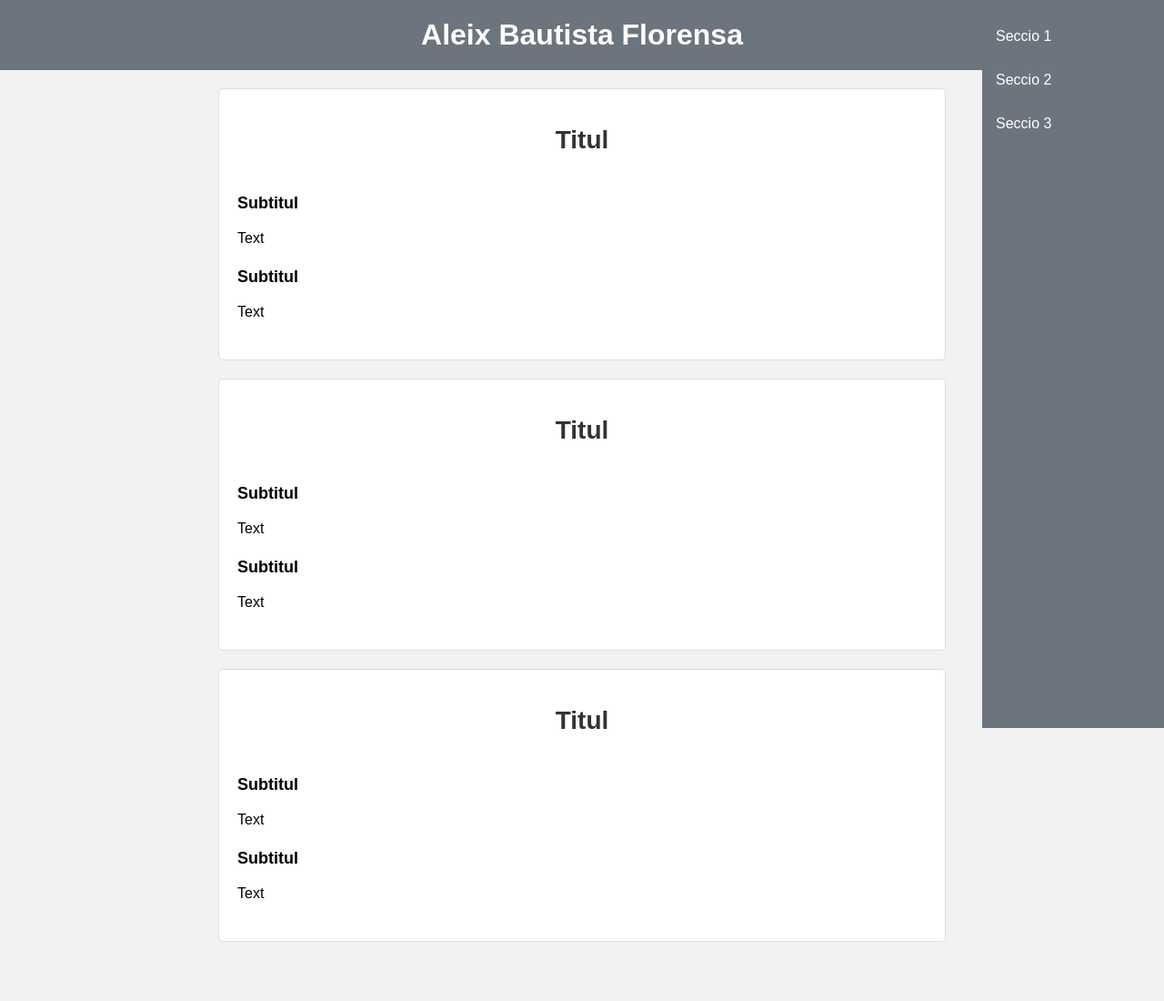
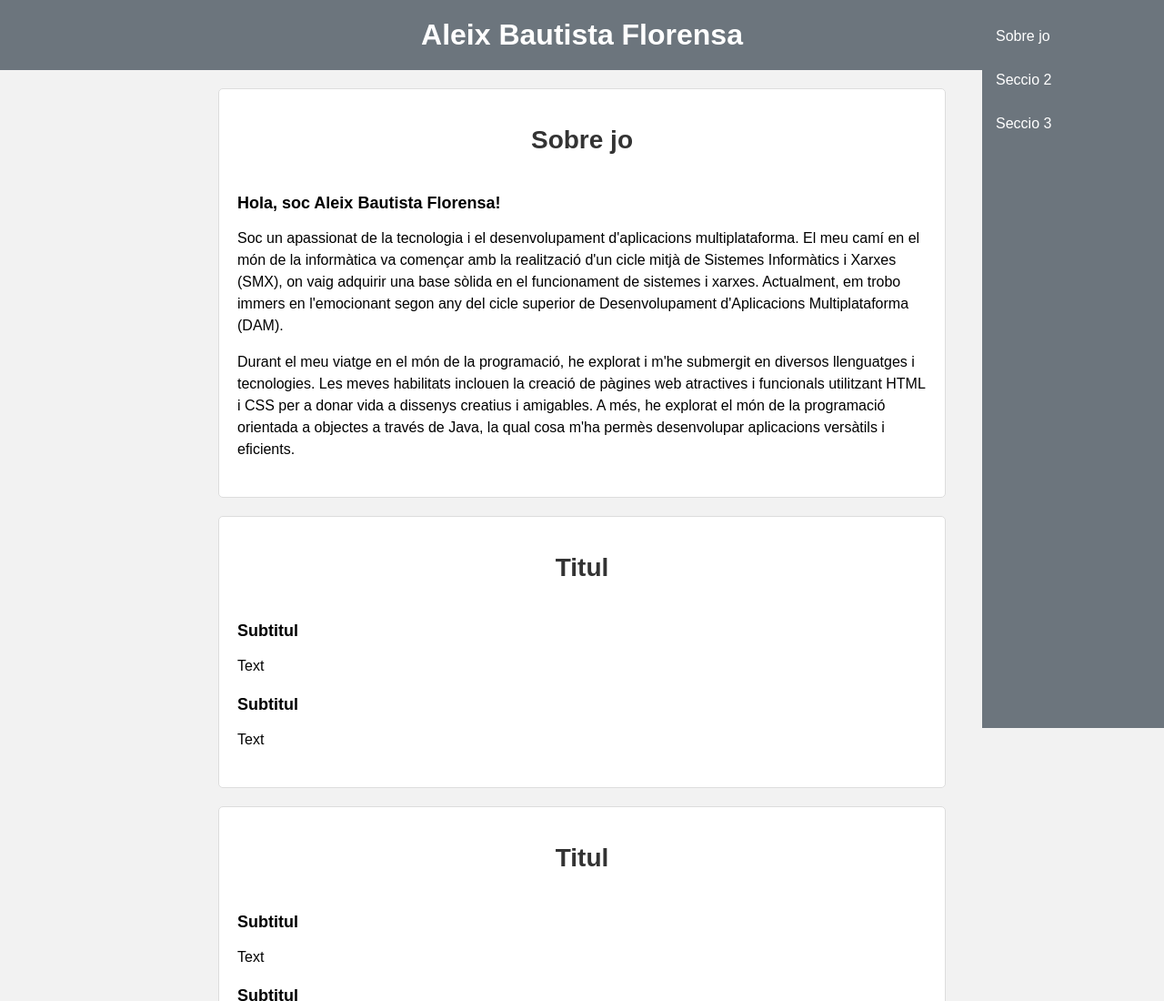
Before and after one commit to aleixbafl/aleixbafl.github.io, a plain HTML site: page index.html in a window 1280 px wide. Shown: the top 1100 px of the page at 91% size. Before the commit the page ends 1075 px from the top, so only its background shows below. Drawn offline with Linux system fonts and the light colour scheme.

Commit message:
Update index.html

```diff
--- a/index.html
+++ b/index.html
@@ -12,21 +12,22 @@
         </header>
         <nav>
             <ul>
-                <li><a href="#1">Seccio 1</a></li>
+                <li><a href="#sobre">Sobre jo</a></li>
                 <li><a href="#2">Seccio 2</a></li>
                 <li><a href="#3">Seccio 3</a></li>
             </ul>
         </nav>
         <main>
-            <section id="1">
-                <h2 class="title">Titul</h2>
+            <section id="sobre">
+                <h2 class="title">Sobre jo</h2>
                 <article>
-                    <h3>Subtitul</h3>
-                    <p>Text</p>
-                </article>
-                <article>
-                    <h3>Subtitul</h3>
-                    <p>Text</p>
+                    <h3>Hola, soc Aleix Bautista Florensa!</h3>
+                    <p>
+                        Soc un apassionat de la tecnologia i el desenvolupament d'aplicacions multiplataforma. El meu camí en el món de la informàtica va començar amb la realització d'un cicle mitjà de Sistemes Informàtics i Xarxes (SMX), on vaig adquirir una base sòlida en el funcionament de sistemes i xarxes. Actualment, em trobo immers en l'emocionant segon any del cicle superior de Desenvolupament d'Aplicacions Multiplataforma (DAM).
+                    </p>
+                    <p>
+                        Durant el meu viatge en el món de la programació, he explorat i m'he submergit en diversos llenguatges i tecnologies. Les meves habilitats inclouen la creació de pàgines web atractives i funcionals utilitzant HTML i CSS per a donar vida a dissenys creatius i amigables. A més, he explorat el món de la programació orientada a objectes a través de Java, la qual cosa m'ha permès desenvolupar aplicacions versàtils i eficients.
+                    </p>
                 </article>
             </section>
             <section id="2">
```
